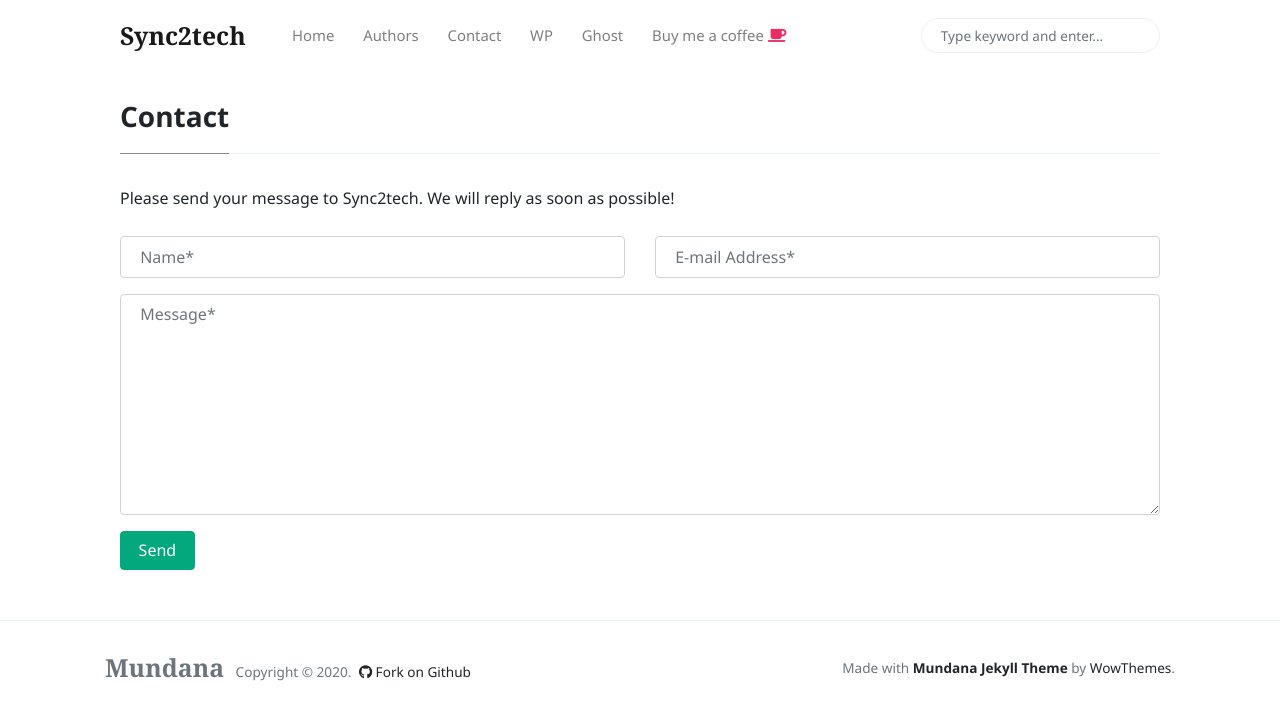
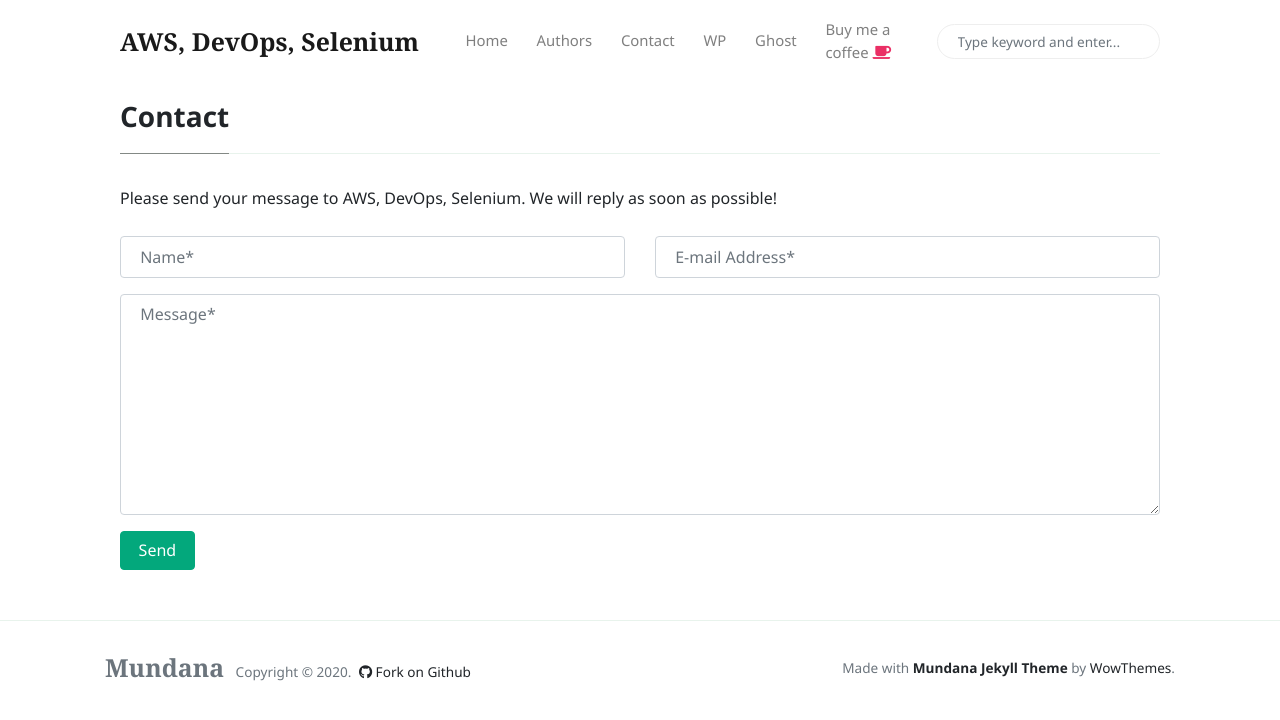
Before and after one commit to mohan-balakrishnan/sync2techold, a Jekyll site: the page built from _pages/contact.md, in a window 1280 px wide. Shown: the top 720 px of the page. Built offline with Jekyll 4.4.1, drawn with Linux system fonts in a browser that asks for light colours; nearby versions of some CDN libraries.

Commit message:
Update _config.yml

```diff
--- a/_config.yml
+++ b/_config.yml
@@ -1,6 +1,6 @@
 # Site
-name: 'Sync2tech'
-description: 'Mundana is a free Jekyll theme for awesome people like you, Medium like.'
+name: 'AWS, DevOps, Selenium'
+description: 'Sync2tech - Tech blog aggregator for AWS, DevOps, Selenium, Rest API'
 logo: 'assets/images/logo.png'
 favicon: 'assets/images/favicon.ico'
 baseurl: ''
```
